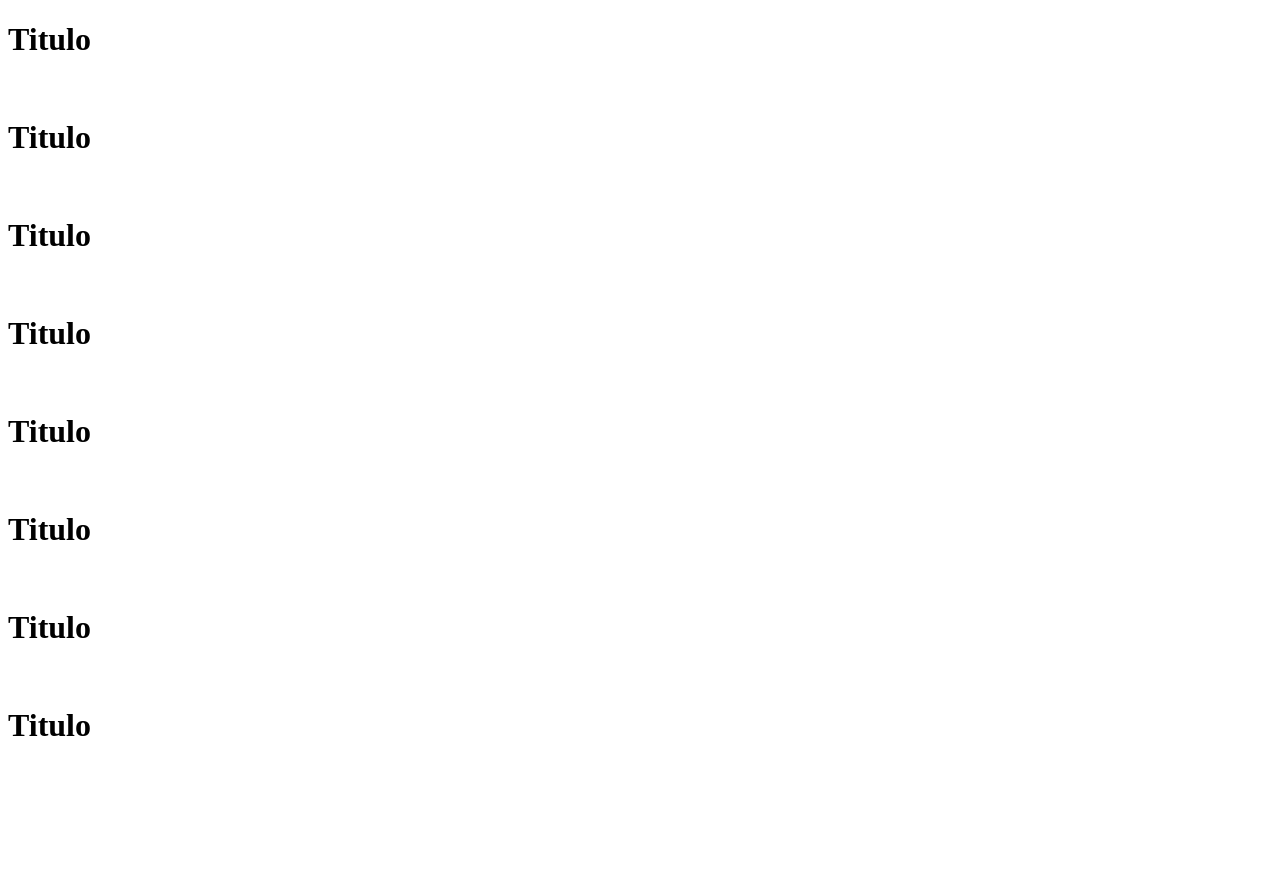
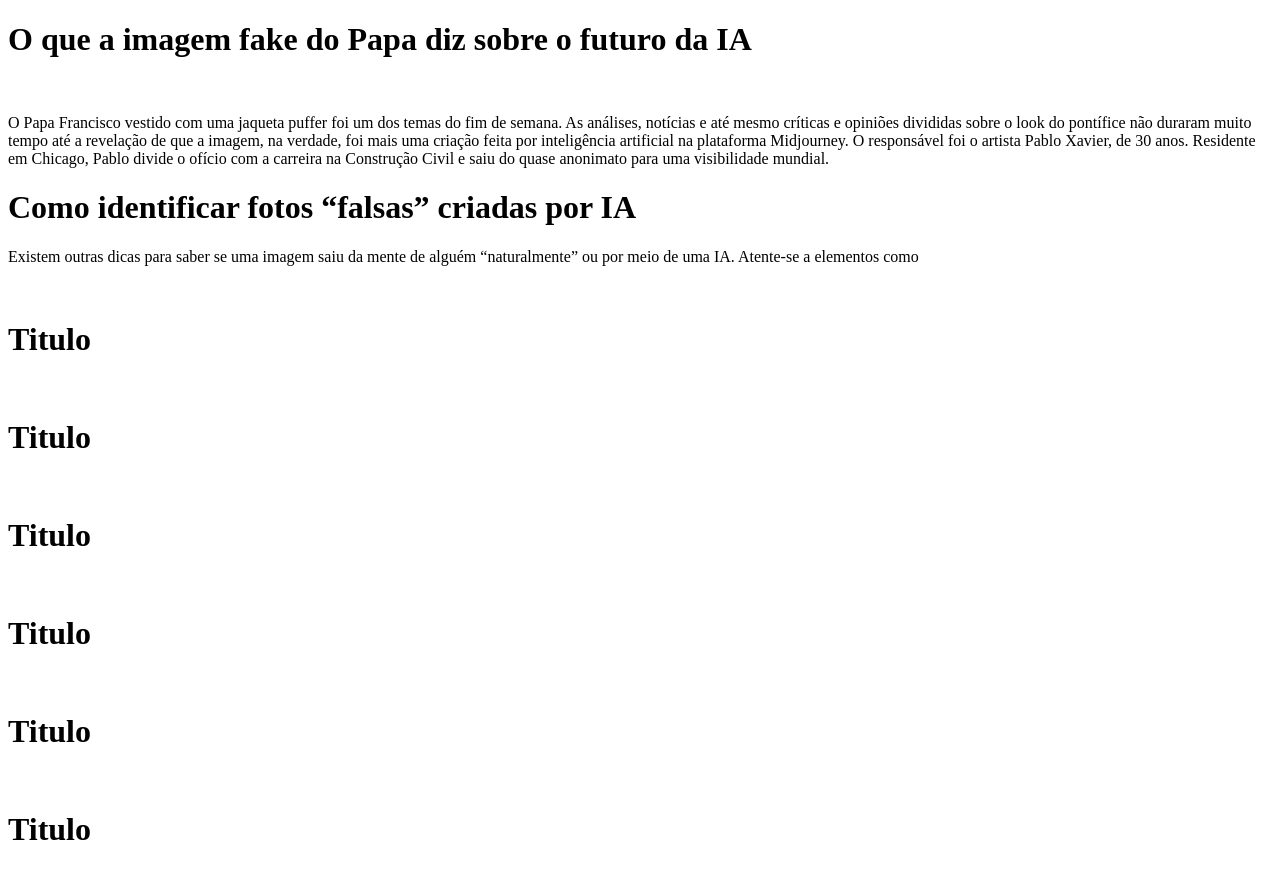
Before and after one commit to weslx/Newsletter-31-03, a plain HTML site: page index.html in a window 1280 px wide. Before the commit the page ends 800 px from the top, so only its background shows below. Drawn offline with Linux system fonts and the light colour scheme.

Commit message:
Update index.html

```diff
--- a/index.html
+++ b/index.html
@@ -9,14 +9,16 @@
 <body>
     <div class="noticia">
 
-        <h1>Titulo</h1>
+        <h1>O que a imagem fake do Papa diz sobre o futuro da IA</h1>
         <img src="/img/" alt="">
-
-        </div>
+        <p>O Papa Francisco vestido com uma jaqueta puffer foi um dos temas do fim de semana. As análises, notícias e até mesmo críticas e opiniões divididas sobre o look do pontífice não duraram muito tempo até a revelação de que a imagem, na verdade, foi mais uma criação feita por inteligência artificial na plataforma Midjourney. O responsável foi o artista Pablo Xavier, de 30 anos. Residente em Chicago, Pablo divide o ofício com a carreira na Construção Civil e saiu do quase anonimato para uma visibilidade mundial.</p>
+        <a></a>
+    </div>
 
     <div class="noticia">
 
-        <h1>Titulo</h1>
+        <h1>Como identificar fotos “falsas” criadas por IA</h1>
+        <p>Existem outras dicas para saber se uma imagem saiu da mente de alguém “naturalmente” ou por meio de uma IA. Atente-se a elementos como</p>
         <img src="/img/" alt="">
 
         </div>
```
